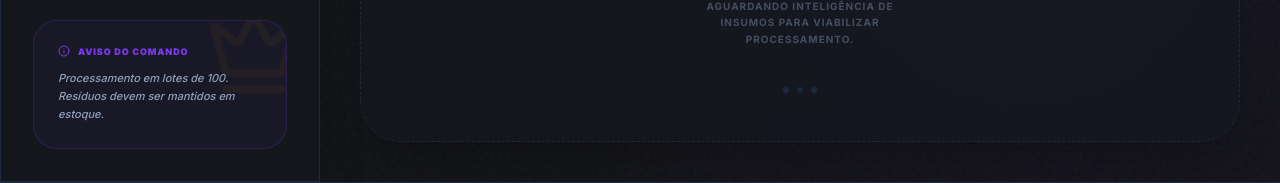
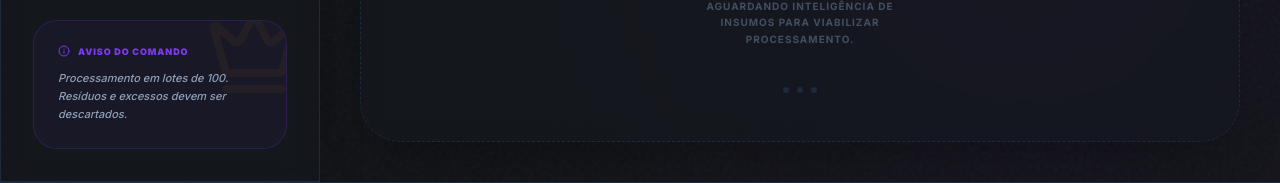
Before and after one commit to arthr/methlab-calculator-rp, a React (Vite) app: page / in a window 1280 px wide. Shown: the part 885-1068 px from the top of the page. Built offline with nearby package versions, Linux system fonts and the light colour scheme.

Commit message:
Update App component: modify batch processing message to clarify that both residues and excesses must be discarded.

```diff
--- a/src/App.tsx
+++ b/src/App.tsx
@@ -445,7 +445,7 @@ export default function App() {
                Aviso do Comando
             </p>
             <span className="text-slate-400 italic text-[11px] leading-relaxed font-medium block">
-              Processamento em lotes de 100. Resíduos devem ser mantidos em estoque.
+              Processamento em lotes de 100. Resíduos e excessos devem ser descartados.
             </span>
           </div>
         </aside>
```
